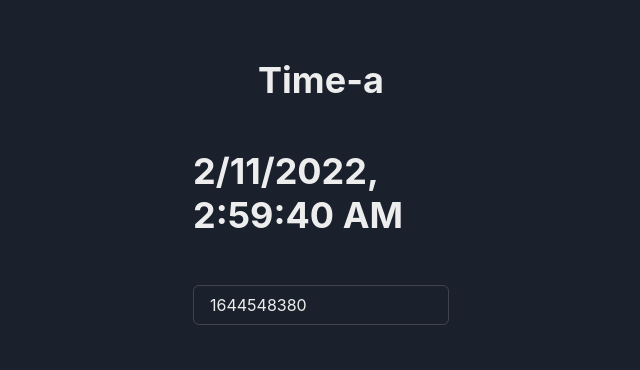
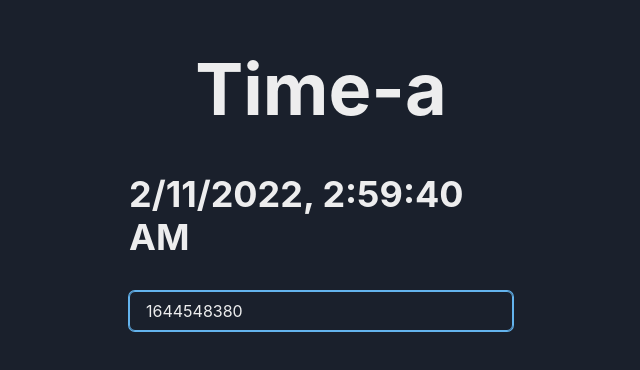
Before and after one commit to sbleru/s-no, a Next.js app in the folder apps/time-a/: page / in a window 1280 px wide. Shown: the part 208-578 px from the top of the page, without its empty margins (319-959 px from the left). Built offline with nearby package versions, Linux system fonts and the light colour scheme.

Commit message:
style: Adjust spacing

```diff
--- a/apps/time-a/src/features/TimeA.tsx
+++ b/apps/time-a/src/features/TimeA.tsx
@@ -1,14 +1,13 @@
-import { Input } from "@chakra-ui/react";
 import { Suspense, useCallback, useState } from "react";
-import { Center, Heading, VStack } from "../ui/Chakra";
+import { Center, Heading, VStack, Input } from "../ui/Chakra";
 import { NextPage } from "next";
 import { useTimestamp } from "./useTimestamp";
 
 export const TimeA: NextPage = () => {
   return (
     <Center h={"100vh"}>
-      <VStack spacing={12} w={["90%", "20%"]}>
-        <Heading>Time-a</Heading>
+      <VStack spacing={12} w={["90%", "30%"]}>
+        <Heading size={"4xl"}>Time-a</Heading>
         <Suspense fallback={<Loading />}>
           <RenderAsFetch />
         </Suspense>
@@ -32,10 +31,10 @@ const View: React.FC<{
     setDate(new Date(t * 1000));
   }, []);
   return (
-    <>
+    <VStack spacing={8}>
       <Heading>{date.toLocaleString()}</Heading>
-      <Input defaultValue={timestamp} onChange={handleInput} />
-    </>
+      <Input defaultValue={timestamp} onChange={handleInput} autoFocus={true} />
+    </VStack>
   );
 };
 
--- a/apps/time-a/src/ui/Chakra.tsx
+++ b/apps/time-a/src/ui/Chakra.tsx
@@ -25,3 +25,5 @@ export const HStack = Chakra.HStack;
 export const VStack = Chakra.VStack;
 
 export const Text = Chakra.Text;
+
+export const Input = Chakra.Input;
```
